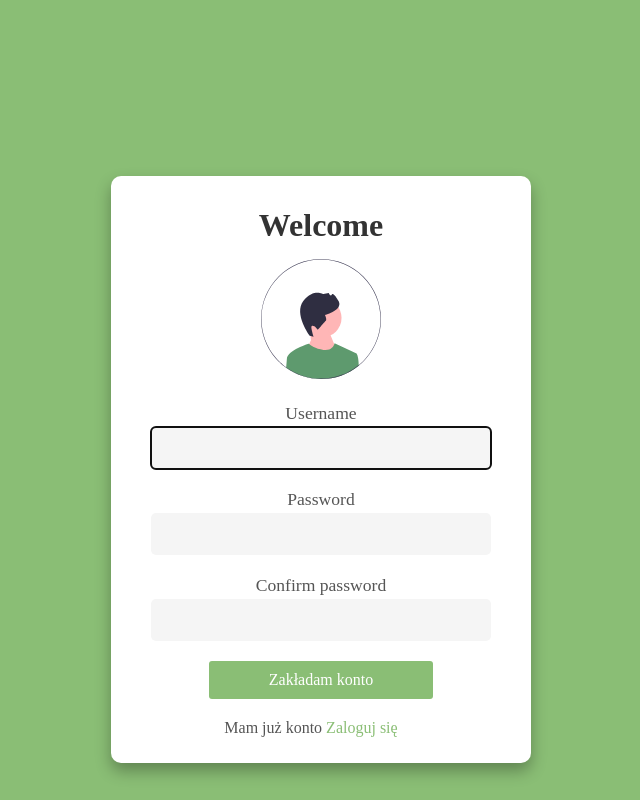
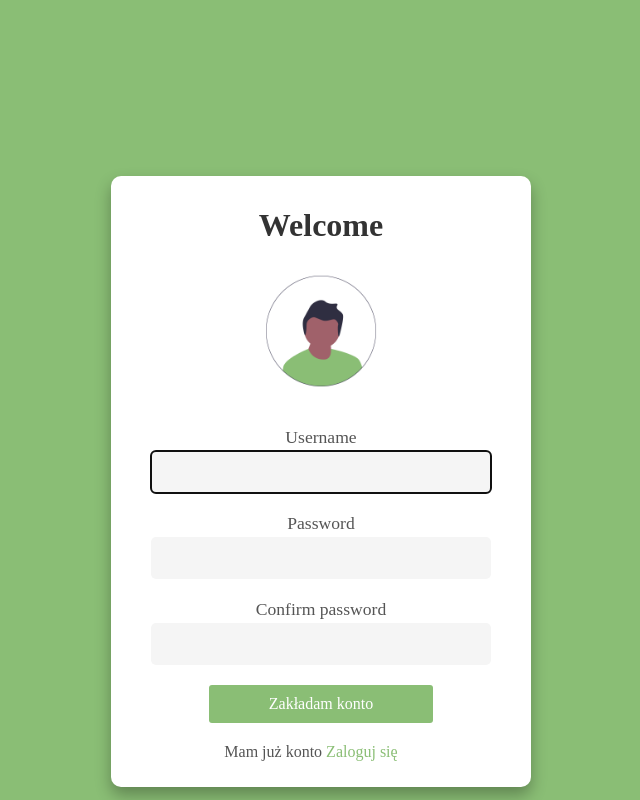
Before and after one commit to xAleksandrax/JSONPlaceholder-Viewer, a Django app: page /register/ in a window 1280 px wide. Shown: the whole page, without its empty margins (319-959 px from the left). Run offline with Django 4.2, Linux system fonts and the light colour scheme.

Commit message:
fixes added

```diff
--- a/base/templates/base.html
+++ b/base/templates/base.html
@@ -334,8 +334,8 @@
                 }
 
                     .welcome_image img {
-                    max-width: 30%;
-                    max-height: 30%;
+                    max-width: 40%;
+                    max-height: 40%;
                 }
 
             </style>
--- a/base/templates/login.html
+++ b/base/templates/login.html
@@ -5,7 +5,7 @@
     <div class="login_container">
       <h1>Welcome back</h1>
       <div class="welcome_image">
-        <img class="logo" src="{% static 'images/female_profile.svg' %}">
+        <img class="logo" src="{% static 'images/female.png' %}">
       </div>
         <form method="POST" autocomplete="off">
             {% csrf_token %}
--- a/base/templates/register.html
+++ b/base/templates/register.html
@@ -5,7 +5,7 @@
     <div class="login_container">
       <h1>Welcome</h1>
       <div class="welcome_image">
-        <img class="logo" src="{% static 'images/male_profile.svg' %}">
+        <img class="logo" src="{% static 'images/male.png' %}">
       </div>
       <form method="POST">
         {% csrf_token %}
```
Also changed, not shown: db.sqlite3, static/images/female.png (added), static/images/male.png (added).
